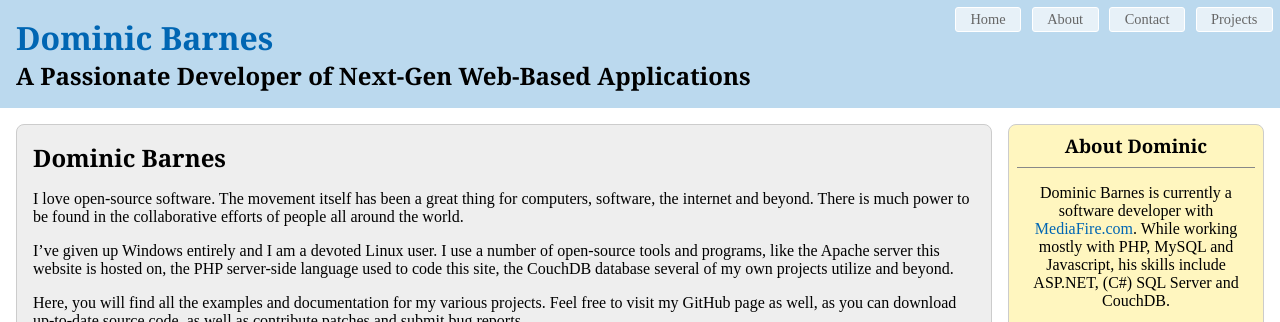
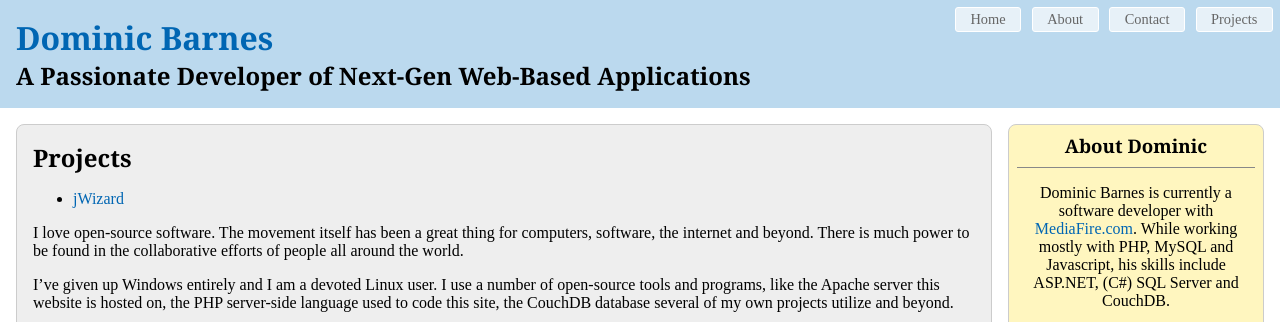
Before and after one commit to dominicbarnes/dominicbarnes.github.com, a Jekyll site: the page built from projects.markdown, in a window 1280 px wide, cut to the strip 0-322 px from the top of the page. Built offline with Jekyll 4.4.1, drawn with Linux system fonts in a browser that asks for light colours; Markdown is read by kramdown in place of the engine named in the settings.

Commit message:
testing jekyll mixed with markdown

```diff
--- a/_layouts/default.html
+++ b/_layouts/default.html
@@ -47,7 +47,7 @@
 	&copy; 2010 Dominic Barnes
 
 	<ul id="badges">
-		<li><a href="http://validator.w3.org/check?uri=referer"><img src="img/badges/w3c-html5.png" alt="Valid HTML5" title="W3C Validation passed for HTML5 (Experimental)" height="15" width="80" /></a></li>
+		<li><a href="http://validator.w3.org/check?uri=referer"><img src="img/w3c-html5.png" alt="Valid HTML5" title="W3C Validation passed for HTML5 (Experimental)" height="15" width="80" /></a></li>
 	</ul>
 </footer>
 
--- a/css/screen.css
+++ b/css/screen.css
@@ -108,18 +108,6 @@ nav.right {
 		-moz-border-radius: 3px;
 		-webkit-border-radius: 3px;
 	}
-nav.left {
-	margin: 0 1em;
-}
-	nav.left a {
-		border-bottom: none;
-		border-top-left-radius: 3px;
-		-moz-border-topleft-radius: 3px;
-		-webkit-border-top-left-radius: 3px;
-		border-top-right-radius: 3px;
-		-moz-border-topright-radius: 3px;
-		-webkit-border-top-right-radius: 3px;
-	}
 
 #content {
 	padding: 1em;
--- a/projects.markdown
+++ b/projects.markdown
@@ -1,9 +1,13 @@
 ---
 layout: default
-title: Dominic Barnes
+title: Projects
 ---
 
 ## {{ page.title }}
+
+{% for post in site.posts %}
+ * [{{ post.title }}]({{ post.url }})
+{% endfor %}
 
 I love open-source software. The movement itself has been a great thing for computers, software, the internet and beyond. There is much power to be found in the collaborative efforts of people all around the world.
 
```
